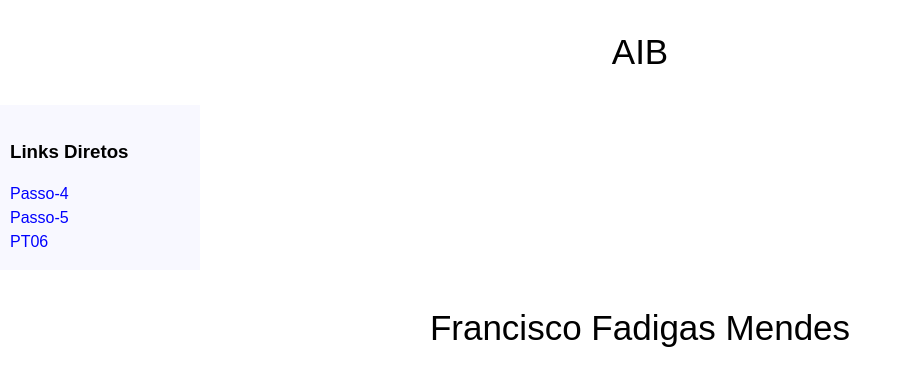
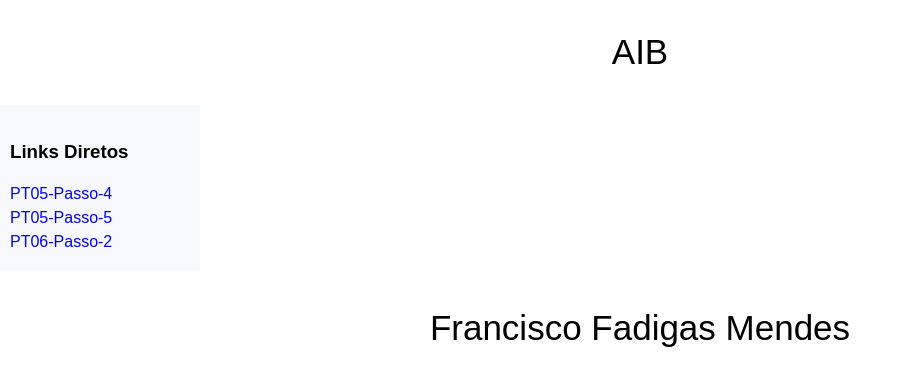
Before and after one commit to FranciscoFadigasMendes/FranciscoFadigasMendes.github.io, a plain HTML site: page index.html in a window 1280 px wide. Shown: the whole page, without its empty margins (0-901 px from the left). Drawn offline with Linux system fonts and the light colour scheme.

Commit message:
Update index.html

```diff
--- a/index.html
+++ b/index.html
@@ -130,9 +130,9 @@
 
             <h3>Links Diretos</h3>
 			<ul>
-				<li><a href="https://franciscofadigasmendes.github.io/Passo-4/">Passo-4 </a></li>
-      				<li><a href="https://franciscofadigasmendes.github.io/Passo-5/">Passo-5 </a></li>
-				<li><a href="https://franciscofadigasmendes.github.io/PT06/">PT06 </a></li>
+				<li><a href="https://franciscofadigasmendes.github.io/Passo-4/">PT05-Passo-4 </a></li>
+      				<li><a href="https://franciscofadigasmendes.github.io/Passo-5/">PT05-Passo-5 </a></li>
+				<li><a href="https://franciscofadigasmendes.github.io/PT06/">PT06-Passo-2 </a></li>
 
 			</ul>
 
```
